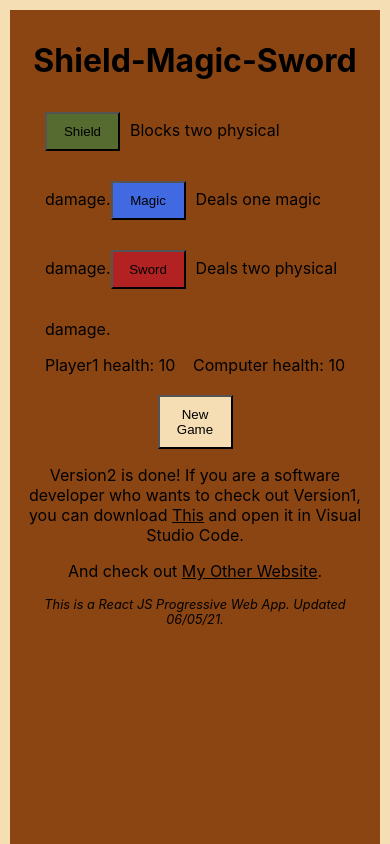
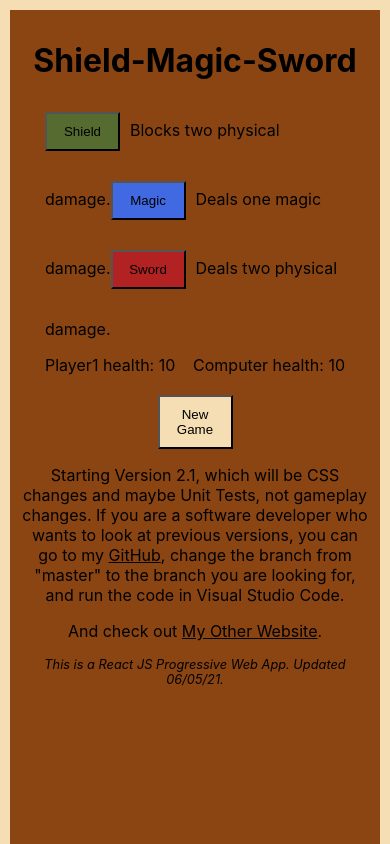
Before and after one commit to L1ndseyHerman/New_Shield_Magic_Sword, a React (Create React App) app: page / in a window 390 px wide. Shown: the top 844 px of the page. Built offline with nearby package versions, Linux system fonts and the light colour scheme.

Commit message:
Some seperate phone v computer CSS

```diff
--- a/src/App.js
+++ b/src/App.js
@@ -240,10 +240,12 @@ function App()
           <button onClick={() => {setIsNotNewGame(false);
             setUserChoice("First Turn"); setDisabledButton([false, false, false]);}}>New Game</button>
         </div>
-        <p id="thePar">Version2 is done! If you are a software developer who wants to check out Version1,
-          you can
-          download <a href="https://github.com/L1ndseyHerman/New_Shield_Magic_Sword/tree/Version-1-Branch">
-          This</a> and open it in Visual Studio Code.</p>
+        <p id="thePar">Starting Version 2.1, which will be CSS changes and maybe Unit Tests,
+          not gameplay changes. If you are a software developer who wants to look at
+          previous versions, you can go to
+          my <a href="https://github.com/L1ndseyHerman/New_Shield_Magic_Sword/">
+          GitHub</a>, change the branch from &quot;master&quot; to the branch you are looking for,
+          and run the code in Visual Studio Code.</p>
         <p>And check out <a href="https://l1ndseyherman.github.io/">My Other Website</a>.</p>
         <footer>This is a React JS Progressive Web App. Updated 06/05/21.</footer>
       </div>
--- a/src/index.css
+++ b/src/index.css
@@ -22,15 +22,15 @@ code {
 
 main {
   background-color: wheat;
-  padding-bottom: 10px;
-  padding-top: 10px;
+  padding-bottom: 50px;
+  padding-top: 50px;
 }
 
 #whereIsTheOtherDiv {
-  margin-left: 10px;
-  margin-right: 10px;
-  padding-left: 10px;
-  padding-right: 10px;
+  margin-left: 50px;
+  margin-right: 50px;
+  padding-left: 100px;
+  padding-right: 100px;
   padding-top: 10px;
   padding-bottom: 330px;
   background-color: saddlebrown;
@@ -105,3 +105,17 @@ footer {
   font-style: italic;
   font-size: 80%;
 }
+
+@media only screen and (max-width: 1024px) {
+  main {
+    padding-bottom: 10px;
+    padding-top: 10px;
+  }
+
+  #whereIsTheOtherDiv {
+    margin-left: 10px;
+    margin-right: 10px;
+    padding-left: 10px;
+    padding-right: 10px;
+  }
+}
```
